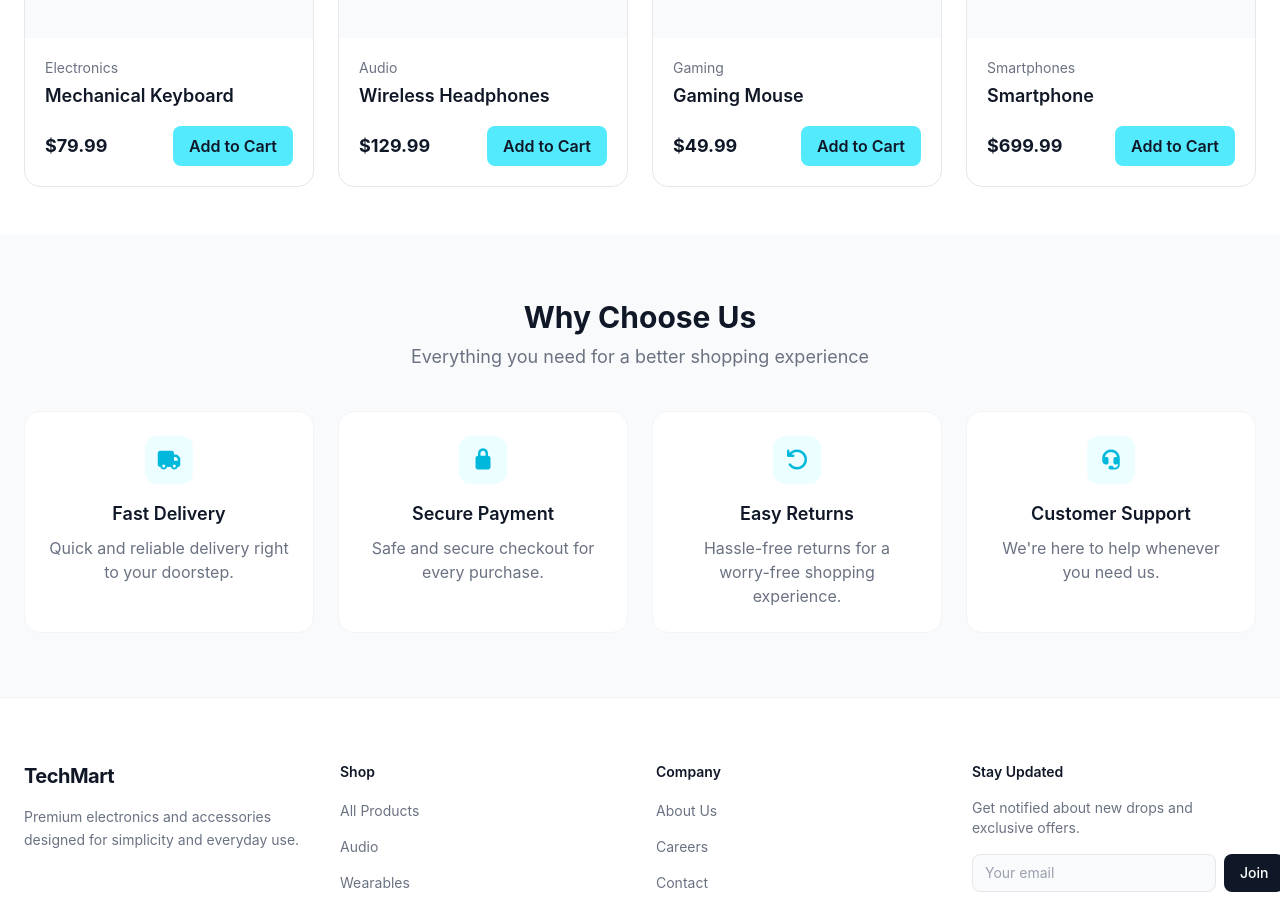
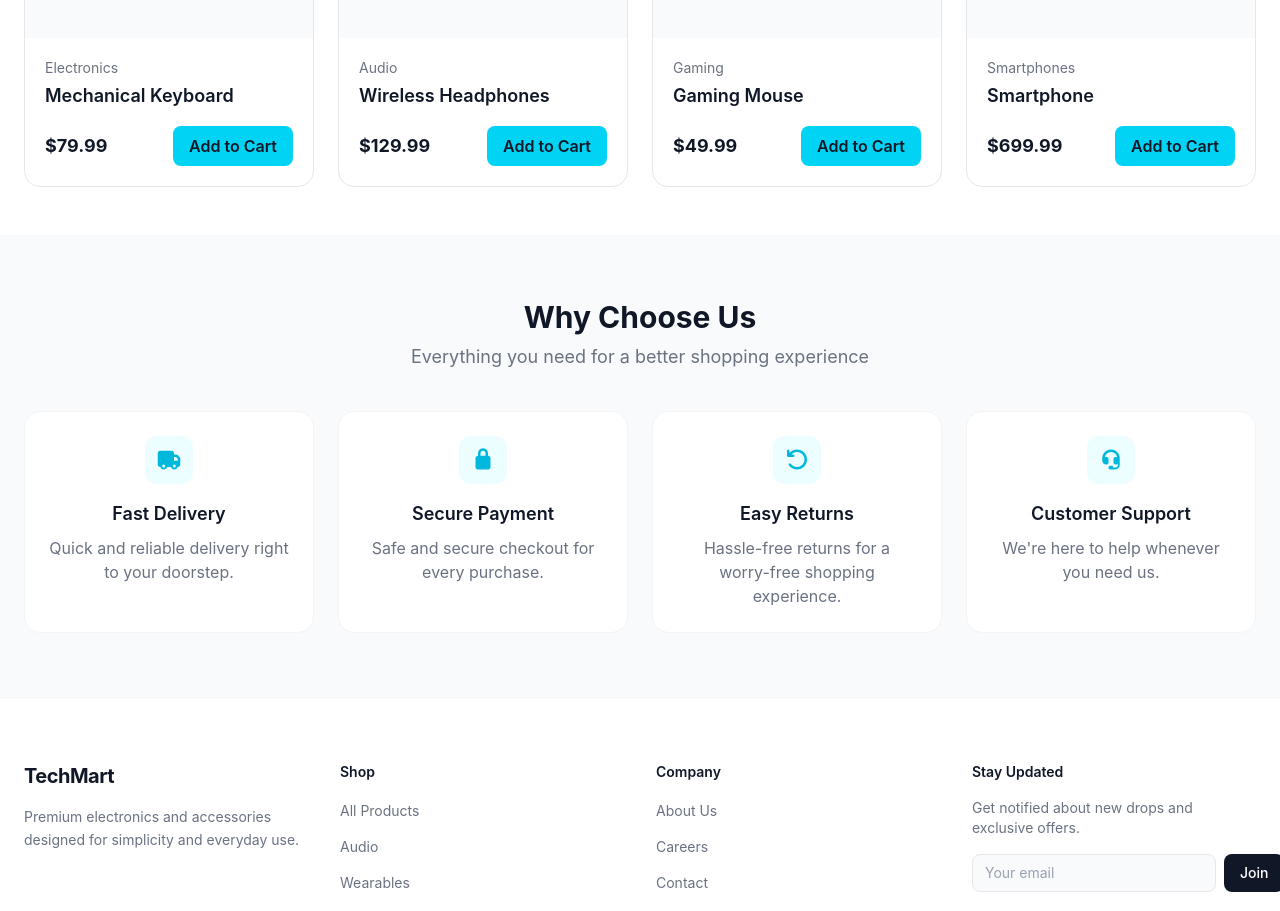
Before and after one commit to ashmitakhadka/E-commerce, a React app in the folder frontend/: page / in a window 1280 px wide. Shown: the part 1520-2431 px from the top of the page. Built offline with nearby package versions, Linux system fonts and the light colour scheme; the HTML template or start-up script is replaced by a standard one.

Commit message:
Change color of add to cart button

```diff
--- a/frontend/src/components/bestseller.jsx
+++ b/frontend/src/components/bestseller.jsx
@@ -33,7 +33,7 @@ export const BestSeller = () => {
               <div className="flex items-center justify-between mt-4">
                 <p className="text-lg font-bold text-gray-900">$79.99</p>
 
-                <button className="bg-cyan-300 hover:bg-cyan-400 text-gray-900 font-semibold px-4 py-2 rounded-lg transition-colors">
+                <button className="bg-cyan-400 hover:bg-cyan-500 text-gray-900 font-semibold px-4 py-2 rounded-lg transition-colors">
                   Add to Cart
                 </button>
               </div>
@@ -60,7 +60,7 @@ export const BestSeller = () => {
               <div className="flex items-center justify-between mt-4">
                 <p className="text-lg font-bold text-gray-900">$129.99</p>
 
-                <button className="bg-cyan-300 hover:bg-cyan-400 text-gray-900 font-semibold px-4 py-2 rounded-lg transition-colors">
+                <button className="bg-cyan-400 hover:bg-cyan-500 text-gray-900 font-semibold px-4 py-2 rounded-lg transition-colors">
                   Add to Cart
                 </button>
               </div>
@@ -87,7 +87,7 @@ export const BestSeller = () => {
               <div className="flex items-center justify-between mt-4">
                 <p className="text-lg font-bold text-gray-900">$49.99</p>
 
-                <button className="bg-cyan-300 hover:bg-cyan-400 text-gray-900 font-semibold px-4 py-2 rounded-lg transition-colors">
+                <button className="bg-cyan-400 hover:bg-cyan-500 text-gray-900 font-semibold px-4 py-2 rounded-lg transition-colors">
                   Add to Cart
                 </button>
               </div>
@@ -114,7 +114,7 @@ export const BestSeller = () => {
               <div className="flex items-center justify-between mt-4">
                 <p className="text-lg font-bold text-gray-900">$699.99</p>
 
-                <button className="bg-cyan-300 hover:bg-cyan-400 text-gray-900 font-semibold px-4 py-2 rounded-lg transition-colors">
+                <button className="bg-cyan-400 hover:bg-cyan-500 text-gray-900 font-semibold px-4 py-2 rounded-lg transition-colors">
                   Add to Cart
                 </button>
               </div>
```
